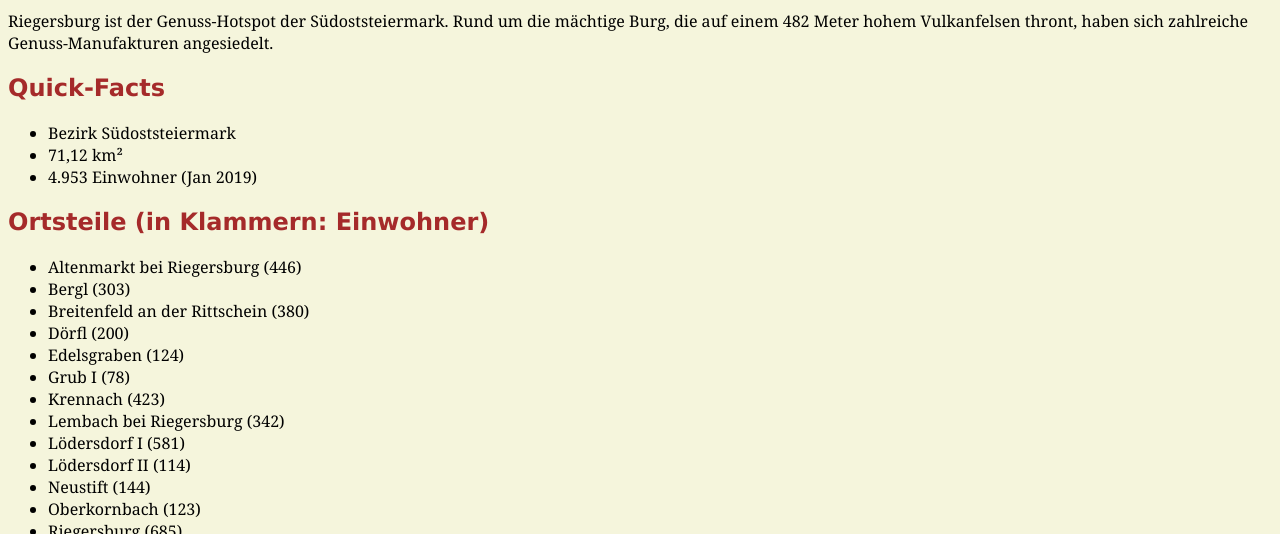
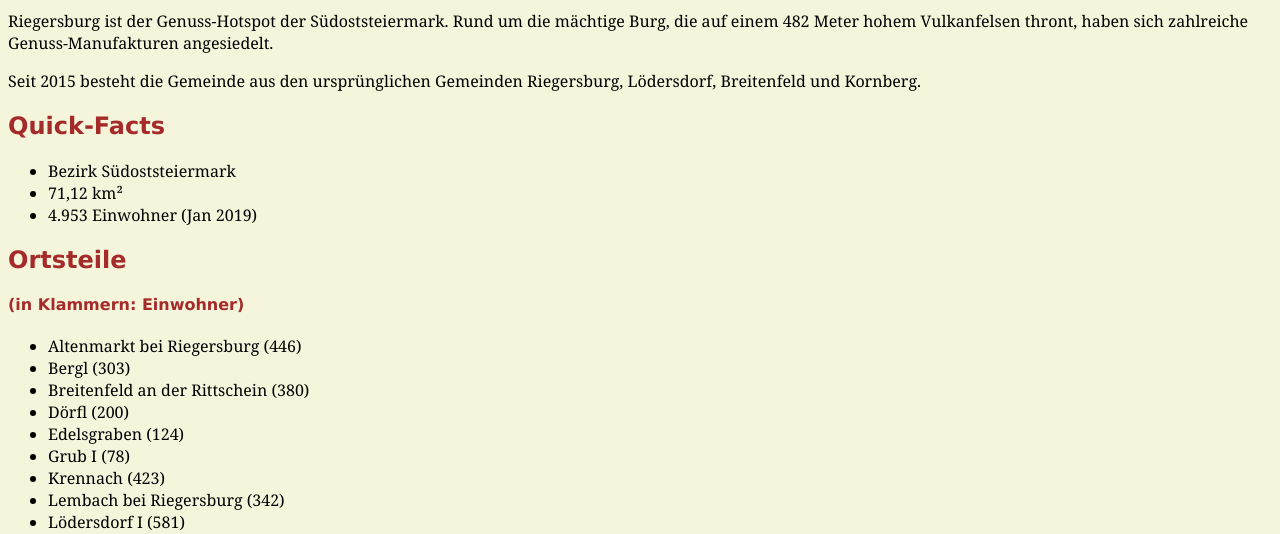
Before and after one commit to sitcha07/sitcha07.github.io, a plain HTML site: page index.html in a window 1280 px wide. Shown: the part 566-1100 px from the top of the page. Drawn offline with Linux system fonts and the light colour scheme.

Commit message:
Added additional p tag

```diff
--- a/index.html
+++ b/index.html
@@ -12,6 +12,7 @@
 <img src="media/burg_rgbg.jpg" alt="Burg Riegersburg" id="main_image">
 
 <p>Riegersburg ist der Genuss-Hotspot der Südoststeiermark. Rund um die mächtige Burg, die auf einem 482 Meter hohem Vulkanfelsen thront, haben sich zahlreiche Genuss-Manufakturen angesiedelt.</p>
+<p>Seit 2015 besteht die Gemeinde aus den ursprünglichen Gemeinden Riegersburg, Lödersdorf, Breitenfeld und Kornberg.</p>
 
 <h2>Quick-Facts</h2>
 
@@ -21,7 +22,8 @@
   <li>4.953 Einwohner (Jan 2019)</li>
 </ul>
 
-<h2>Ortsteile (in Klammern: Einwohner)</h2>
+<h2>Ortsteile</h2>
+<h4>(in Klammern: Einwohner)</h4>
 
 <ul>
 	<li>Altenmarkt bei Riegersburg (446)</li>
```
